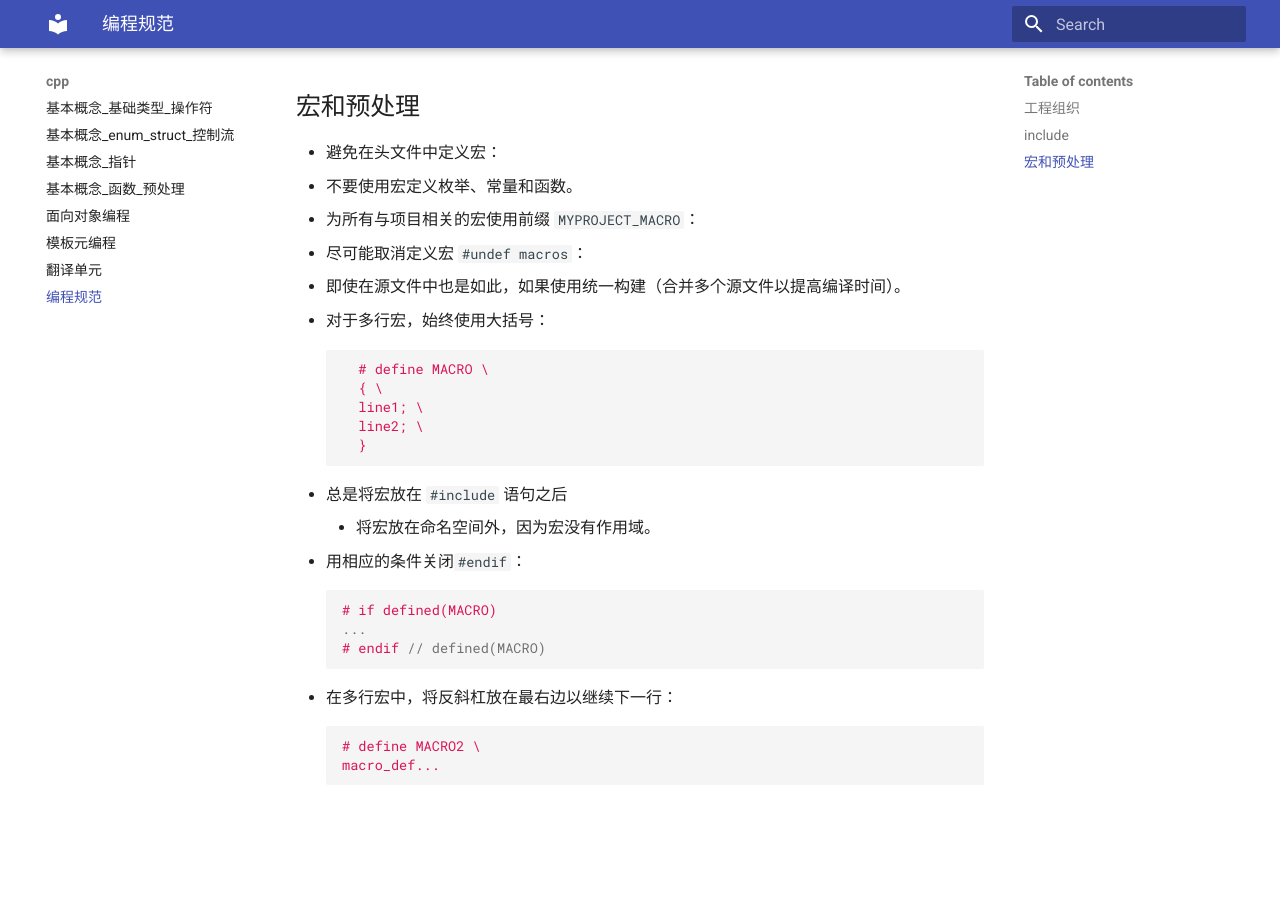
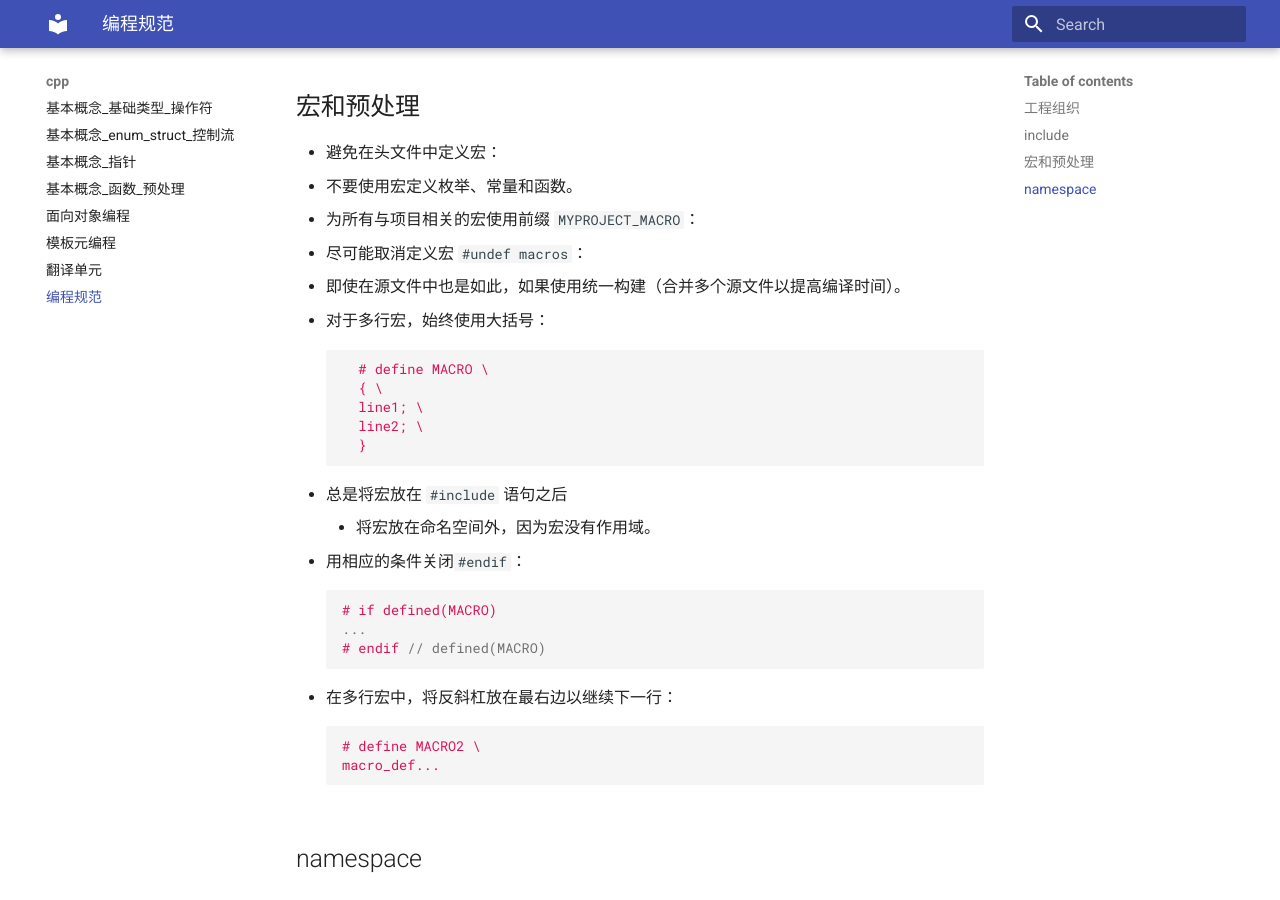
Before and after one commit to ymma98/technotes, an MkDocs documentation site: the page built from docs/cpp/编程规范.md, in a window 1280 px wide and 900 px high, scrolled down 3990 px. Built offline with MkDocs 1.6.1 and Material for MkDocs 9.7.7, drawn with Linux system fonts in a browser that asks for light colours; before the commit the page ends 4815 px from its top, so only the background shows below that.

Commit message:
docs/cpp/编程规范.md updated from https://stackedit.cn/

````diff
--- a/docs/cpp/编程规范.md
+++ b/docs/cpp/编程规范.md
@@ -155,7 +155,11 @@
 # define MACRO2 \
 macro_def...
 ```
+
+## namespace
+
+
 <!--stackedit_data:
-eyJoaXN0b3J5IjpbMTk4Njg3MTMxMCw0MzU4OTY0MTksMTE0NT
+eyJoaXN0b3J5IjpbMTY2MTAzMTU2Myw0MzU4OTY0MTksMTE0NT
 kyMjQ0NV19
 -->
````
